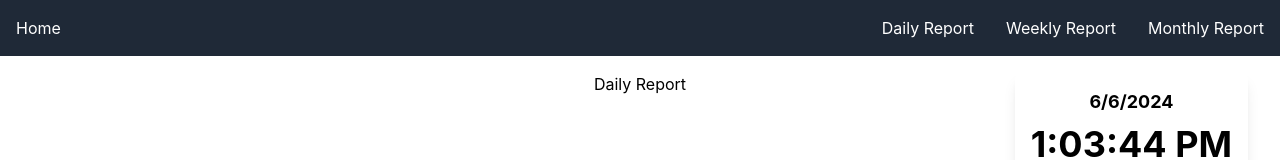
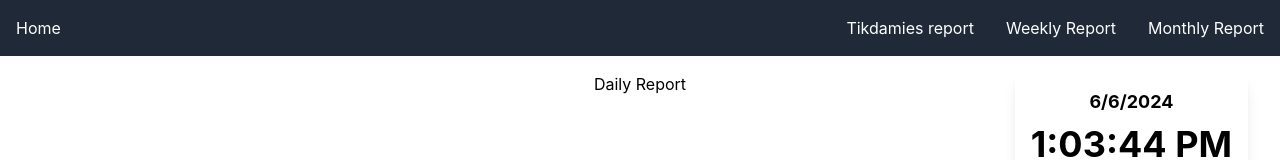
Before and after one commit to kaushikt01/cash-book, a React (Create React App) app: page / in a window 1280 px wide. Shown: the top 160 px of the page. Built offline with nearby package versions, Linux system fonts and the light colour scheme.

Commit message:
Update Navbar.js

```diff
--- a/src/components/Navbar.js
+++ b/src/components/Navbar.js
@@ -8,7 +8,7 @@ const Navbar = () => {
           <Link className="text-white hover:text-gray-400" to="/home">Home</Link>
         </li>
         <li className="flex gap-8">
-          <Link className="text-white hover:text-gray-400" to="/">Daily Report</Link>
+          <Link className="text-white hover:text-gray-400" to="/">Tikdamies report</Link>
           <Link className="text-white hover:text-gray-400" to="/weekly-report">Weekly Report</Link>
           <Link className="text-white hover:text-gray-400" to="/monthly-report">Monthly Report</Link>
         </li>
```
